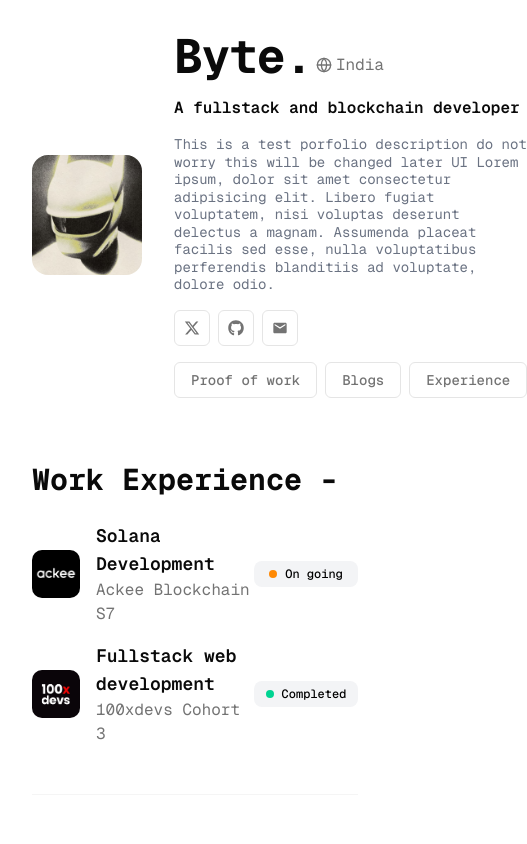
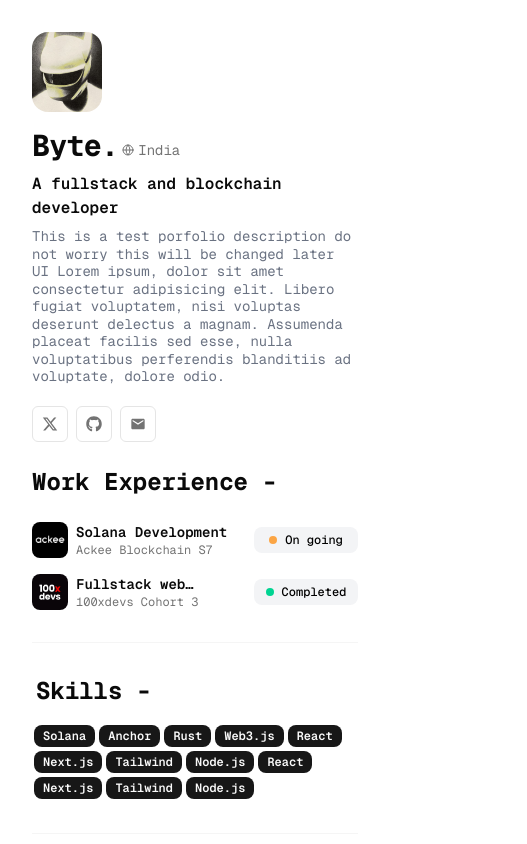
Before and after one commit to bytehash69/portfolio, a Next.js app: page / in a window 390 px wide. Shown: the top 844 px of the page, 527 px wide, since content can reach past the window. Built offline with nearby package versions, Linux system fonts and the light colour scheme.

Commit message:
github & responsive

```diff
--- a/package.json
+++ b/package.json
@@ -48,6 +48,7 @@
     "react": "19.1.0",
     "react-day-picker": "^9.8.0",
     "react-dom": "19.1.0",
+    "react-github-calendar": "^4.5.9",
     "react-hook-form": "^7.60.0",
     "react-icons": "^5.5.0",
     "react-resizable-panels": "^3.0.3",
--- a/src/app/page.tsx
+++ b/src/app/page.tsx
@@ -1,4 +1,5 @@
 "use client";
+import { Github } from "@/components/Github";
 import { Hint } from "@/components/Hint";
 import { Skills } from "@/components/Skills";
 import { Button } from "@/components/ui/button";
@@ -14,9 +15,9 @@ import { MdEmail } from "react-icons/md";
 
 export default function Home() {
   return (
-    <div className="font-mono flex flex-col min-h-screen p-8 gap-16 sm:p-20">
-      <div className="flex items-center gap-2">
-        <div className="relative w-[110px] h-[120px] overflow-hidden mr-6 flex-shrink-0">
+    <div className="font-mono flex flex-col min-h-screen p-8 gap-6 md:gap-16 sm:p-20">
+      <div className="md:flex items-center gap-6">
+        <div className="relative w-[70px] h-[80px] md:w-[110px] md:h-[120px] overflow-hidden mb-4 md:mb-0 flex-shrink-0">
           <Image
             src="/pfp.jpg"
             alt="PFP"
@@ -24,12 +25,14 @@ export default function Home() {
             className="object-cover rounded-2xl"
           />
         </div>
-        <div className="flex flex-col gap-4">
+        <div className="flex flex-col gap-2 md:gap-4">
           <div className="flex items-baseline gap-1">
-            <h1 className="text-5xl font-bold tracking-tight">Byte.</h1>
+            <h1 className="text-3xl md:text-5xl font-bold tracking-tight">
+              Byte.
+            </h1>
             <div className="flex text-muted-foreground items-center gap-1">
-              <Globe className="size-4" />
-              <p>India</p>
+              <Globe className="size-3" />
+              <p className="text-sm">India</p>
             </div>
           </div>
           <p className="font-semibold">A fullstack and blockchain developer</p>
@@ -40,7 +43,7 @@ export default function Home() {
             magnam. Assumenda placeat facilis sed esse, nulla voluptatibus
             perferendis blanditiis ad voluptate, dolore odio.
           </p>
-          <div className="flex gap-2">
+          <div className="flex gap-2 mt-3 md:mt-0">
             <Hint label="Twitter">
               <Button
                 className="text-muted-foreground shadow-none rounded-sm"
@@ -78,7 +81,7 @@ export default function Home() {
               </Button>
             </Hint>
           </div>
-          <div className="flex gap-2">
+          <div className="hidden md:flex gap-2">
             <Button
               className="text-muted-foreground shadow-none rounded-sm"
               variant="outline"
@@ -100,9 +103,9 @@ export default function Home() {
           </div>
         </div>
       </div>
-      <div className=" flex flex-col gap-12">
+      <div className=" flex flex-col gap-8">
         <div className="flex flex-col gap-4">
-          <h1 className="text-3xl font-bold mb-2">Work Experience -</h1>
+          <h1 className="text-2xl font-bold mb-2">Work Experience -</h1>
           <WorkExp
             title="Solana Development"
             description="Ackee Blockchain S7"
@@ -118,10 +121,14 @@ export default function Home() {
         </div>
         <Separator />
         <div className="flex flex-col gap-4">
-          <h1 className="text-3xl font-bold mb-2">Skills -</h1>
+          <h1 className="text-2xl font-bold ml-1">Skills -</h1>
           <Skills />
         </div>
         <Separator />
+        <div>
+          <h1 className="text-2xl font-bold mb-4 ml-1">Github activity -</h1>
+          <Github />
+        </div>
       </div>
     </div>
   );
--- /dev/null
+++ b/src/components/Github.tsx
@@ -0,0 +1,17 @@
+import GitHubCalendar from "react-github-calendar";
+
+export const Github = () => {
+  return (
+    <div className=" w-full">
+      <GitHubCalendar
+        hideColorLegend
+        year={2025}
+        blockSize={9}
+        colorScheme="light"
+        blockMargin={2}
+        username="bytehash69"
+        hideMonthLabels
+      />
+    </div>
+  );
+};
--- a/src/components/Skills.tsx
+++ b/src/components/Skills.tsx
@@ -19,7 +19,7 @@ export const Skills = () => {
   return (
     <div>
       {skills.map((skill, i) => (
-        <Badge key={i} className="font-semibold m-1 text-sm">
+        <Badge key={i} className="font-semibold m-0.5">
           {skill}
         </Badge>
       ))}
--- a/src/components/WorkExp.tsx
+++ b/src/components/WorkExp.tsx
@@ -13,20 +13,26 @@ interface WorkExpTypes {
 export const WorkExp = ({ title, description, img, status }: WorkExpTypes) => {
   return (
     <div className="">
-      <div className="flex items-center gap-4">
-        <Avatar className="size-12 rounded-lg">
+      <div className="flex items-center gap-2 md:gap-4">
+        <Avatar className="size-9 md:size-12 rounded-md md:rounded-lg">
           <AvatarFallback className="" />
           <AvatarImage src={img} />
         </Avatar>
         <div className="w-full flex items-center justify-between">
           <div>
-            <h1 className="text-lg font-semibold">{title}</h1>
-            <p className="text-muted-foreground">{description}</p>
+            <h1 className="md:text-lg text-sm font-semibold line-clamp-1">
+              {title}
+            </h1>
+            <p className="text-muted-foreground text-xs md:text-sm">
+              {description}
+            </p>
           </div>
-          <Badge className="py-1 text-xs min-w-26 bg-gray-100 text-black flex items-center">
+          <Badge className="py-1 text-xs min-w-26  bg-gray-100 text-black flex items-center">
             <div
               className={cn(
-                status == "On going" ? "bg-orange-400" : "bg-emerald-400",
+                status == "On going"
+                  ? "bg-orange-400 animate-pulse duration-100"
+                  : "bg-emerald-400",
                 "p-1 rounded-full mr-1"
               )}
             />
```
Also changed, not shown: 1 other file (tests, documents, lock files or other folders).
